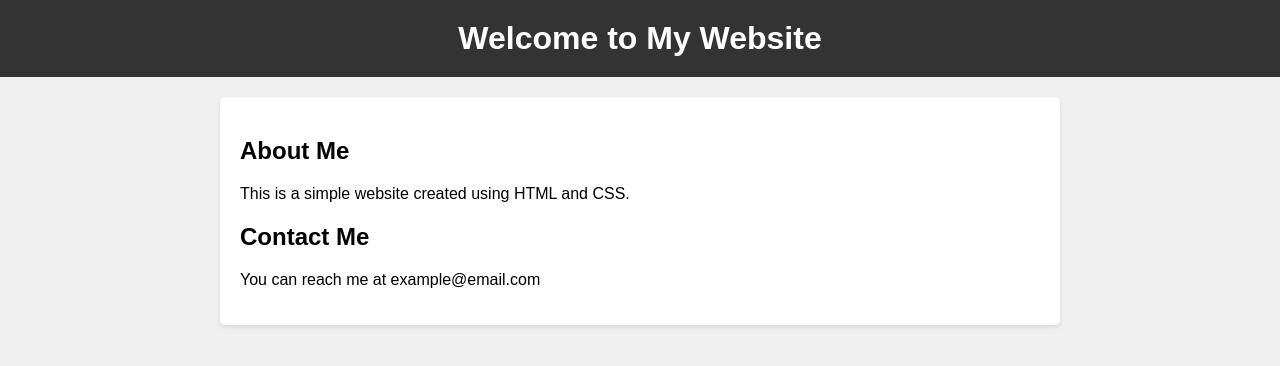
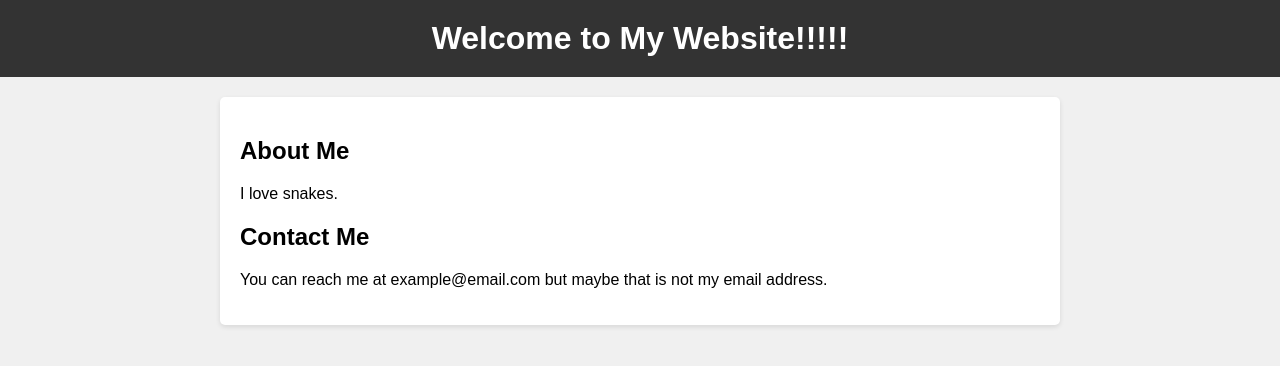
Before and after one commit to snakekebab/snakekebab.github.io, a plain HTML site: page index.html in a window 1280 px wide. Drawn offline with Linux system fonts and the light colour scheme.

Commit message:
Update index.html

```diff
--- a/index.html
+++ b/index.html
@@ -32,13 +32,13 @@
 </head>
 <body>
     <header>
-        <h1>Welcome to My Website</h1>
+        <h1>Welcome to My Website!!!!!</h1>
     </header>
     <div class="container">
         <h2>About Me</h2>
-        <p>This is a simple website created using HTML and CSS.</p>
+        <p>I love snakes.</p>
         <h2>Contact Me</h2>
-        <p>You can reach me at example@email.com</p>
+        <p>You can reach me at example@email.com but maybe that is not my email address.</p>
     </div>
 </body>
 </html>
```
